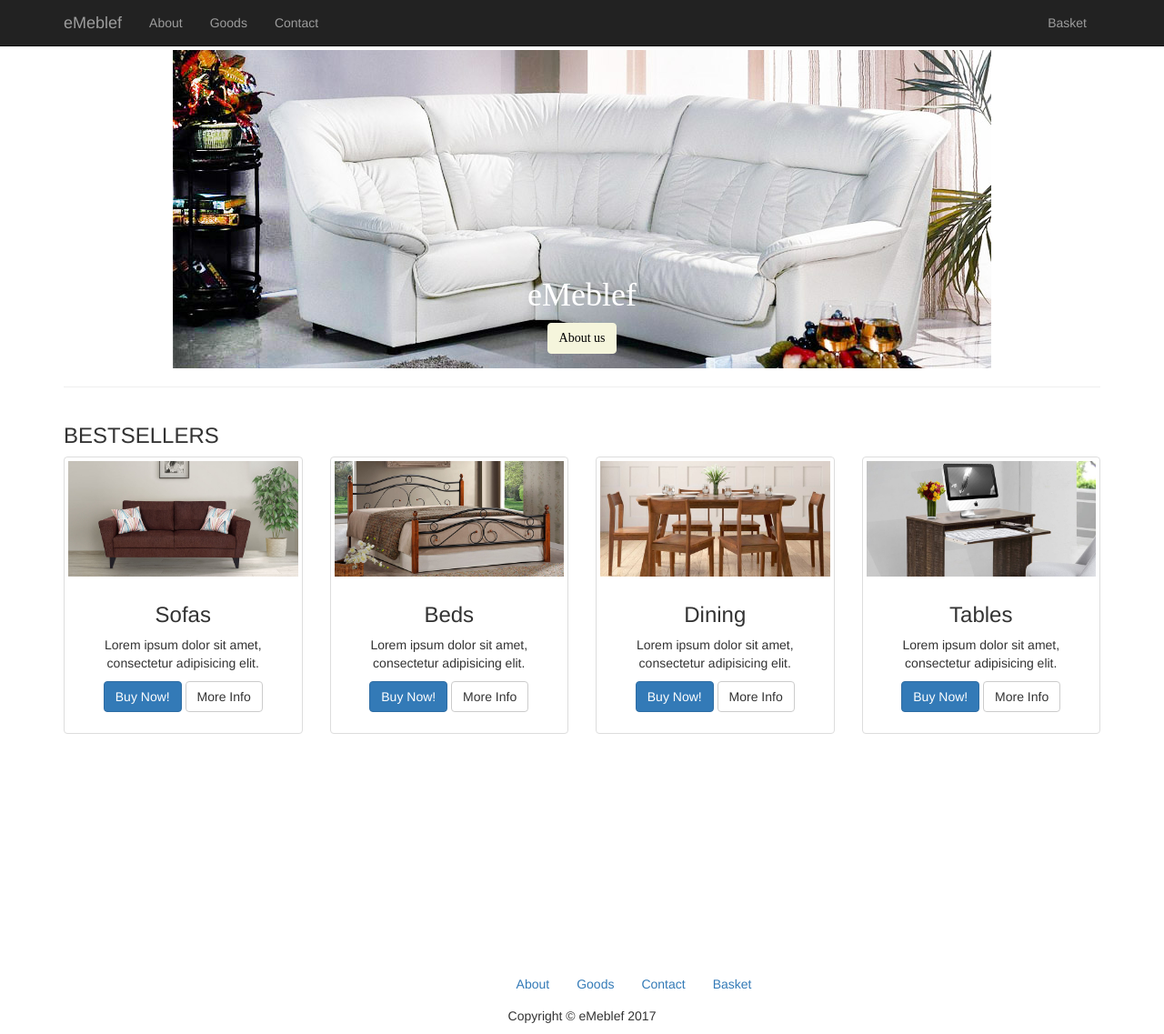
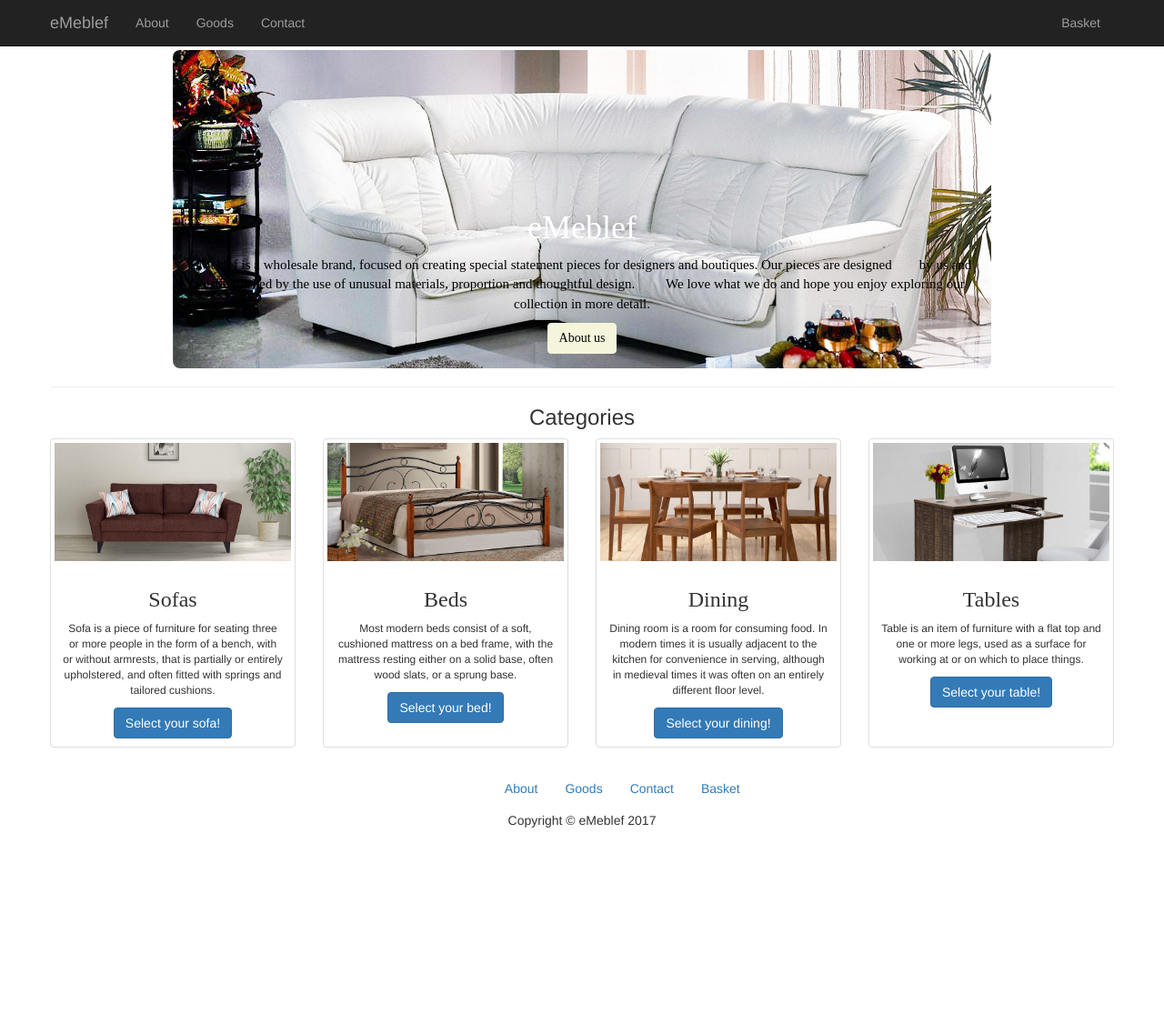
Before and after one commit to danilhatz/OsnovyWeb, a PHP site: page / in a window 1280 px wide. Shown: the whole page at 91% size. After the commit the page ends 910 px from the top, so only its background shows below. Run offline with PHP 8.4, Linux system fonts and the light colour scheme.

Commit message:
new detail

```diff
--- a/about.php
+++ b/about.php
@@ -15,7 +15,7 @@
 <body>
 <?php require_once "blocks/header.php" ?>
 <div class="container">
-    <header class="jumbotron hero-spacer">
+<!--    <header class="jumbotron hero-spacer">-->
         <div class="about">
             <h1 align="center">About us</h1>
             <p>&nbsp;&nbsp;&nbsp;&nbsp; eMebel offers a unique selection of stylish, contemporary, and chic furniture online. Our online furniture range includes sofas, beds, dining tables, TV units, wardrobes, dressing tables, and lots more. All our wooden furniture designs are available online at emebel.com.ua On our portal, you can browse as many furniture designs across categories as you like, sort and filter, compare options, easily select and buy the ones you like, and stay updated about new and contemporary designs.
--- a/blocks/slider.php
+++ b/blocks/slider.php
@@ -7,18 +7,21 @@
                 &nbsp;&nbsp;&nbsp; &nbsp;&nbsp;&nbsp;&nbspWe love what we do and hope you enjoy exploring our
                 collection in more detail."; ?>
 
+<div class="slideshow-container">
+    <!--    slide 1-->
+    <div class="mySlides fade">
+        <img src="../img/index/logo.jpg" style="width:100%">
 
-<div class="slideshow-container">
-    <div class="mySlides fade">
-        <img src="/img/index/logo.jpg" style="width:100%">
         <div class="text">
             <h1 align="center">eMeblef</h1>
 
             <p align="center">
+                <?php echo $text ?>
             </p>
             <a type="button" class="btn btn-about" href="../about.php">About us</a>
         </div>
     </div>
+    <!--    slide 2-->
     <div class="mySlides fade">
         <img src="/img/index/bed2.jpg" style="width:100%">
 
@@ -26,31 +29,24 @@
             <h1 align="center">eMeblef</h1>
 
             <p align="center">
-                <?php echo $text?>
+                <?php echo $text ?>
             </p>
-            <a type="button" class="btn btn-about" href="about.php">About us</a>
+            <a type="button" class="btn btn-about" href="../about.php">About us</a>
         </div>
     </div>
+    <!--    slide 3-->
     <div class="mySlides fade">
         <img src="/img/index/sofa_3.jpg" style="width:100%">
 
         <div class="text">
             <h1 align="center">eMeblef</h1>
 
-            <p align="center">&nbsp;&nbsp;&nbsp;&nbsp;&nbsp;&nbsp;&nbsp; eMeblef is a wholesale brand, focused
-                on
-                creating special statement pieces
-                for designers and boutiques. Our pieces are designed<br>&nbsp;&nbsp;&nbsp;&nbsp;&nbsp;&nbsp;&nbsp;&nbsp;by
-                us and distinguished by the use of unusual materials,
-                proportion and thoughtful design.<br>
-                &nbsp;&nbsp;&nbsp; &nbsp;&nbsp;&nbsp;&nbspWe love what we do and hope you enjoy exploring our
-                collection in more detail.
+            <p align="center">
+                <?php echo $text ?>
             </p>
-            <a type="button" class="btn btn-about" href="about.php">About us</a>
+            <a type="button" class="btn btn-about" href="../about.php">About us</a>
         </div>
     </div>
 </div>
 
-
-
 <script src="../js/slider.js"></script>
--- a/css/heroic-features.css
+++ b/css/heroic-features.css
@@ -9,15 +9,23 @@ body {
     padding-top: 5px;
 }
 
-.container .jumbotron{
-    padding:0px;
+.container {
+    padding:0;
     background-color: inherit;
+}
+
+.container >img{
+    border-radius: 8px;
 }
 .slideshow-container {
     max-width: 900px;
     position: relative;
     margin: auto;
     padding-top: 50px;
+}
+
+.mySlides > img{
+    border-radius: 8px;
 }
 
 .mySlides.fade
@@ -53,7 +61,7 @@ body {
     to {opacity: 1}
 }
 
-@media (max-width: 732px) {
+@media (max-width: 600px) {
     .logo {
         margin-top: 50px;
         height: 400px;
@@ -64,13 +72,14 @@ body {
     }
     .about{
         margin-top: 40px;
-        background-image: url("../img/about_us.jpg");
+        background-image: url("../img/about_us/about_us.jpg");
         /* Full height */
         height: 100%;
         /* Center and scale the image nicely */
         background-position: center;
         background-repeat: no-repeat;
         background-size: cover;
+        font-size: 8px;
     }
 }
 
@@ -78,7 +87,6 @@ body {
     -webkit-transition: all 1s ease;
     -moz-transition: all 1s ease;
     -o-transition: all 1s ease;
-    -ms-transition: all 1s ease;
     transition: all 1s ease;
 }
 
@@ -86,11 +94,10 @@ body {
     -webkit-filter: grayscale(100%);
 }
 
-@media (min-width: 733px){
+@media (min-width: 601px){
     .logo {
         margin-top: 50px;
         height: 400px;
-        /*background-image: url("../img/logo.jpg");*/
         border-radius: 5px;
         display: block;
         max-width: 100%;
@@ -129,7 +136,7 @@ body {
     height: 300px;
     margin: 0 auto;
     line-height: 1.2;
-    -webkit-line-clamp: 3;
+    /*-webkit-line-clamp: 3;*/
     -webkit-box-orient: vertical;
     overflow: hidden;
     text-overflow: ellipsis;
@@ -160,14 +167,19 @@ p {
     text-align: center;
 }
 
-.hero-feature {
-    margin-bottom: 30px;
+#footer {
+    margin-left: 41%;
+}
+.col-md-3.col-sm-6.hero-feature .thumbnail .caption{
+    height: 200px;
 }
 
-#footer {
-    /*margin: 50px 0;*/
-    margin-top: 200px;
-    margin-left: 42%;
+.col-md-3.col-sm-6.hero-feature .thumbnail .caption >h3{
+    font-family: "Times New Roman", Times, serif;
+}
+
+.col-md-3.col-sm-6.hero-feature .thumbnail .caption >p{
+    font-size: 12px;
 }
 
 .container.goods{
--- a/goods/categories.php
+++ b/goods/categories.php
@@ -4,21 +4,33 @@ return [
     1 => [
         'title' => 'Sofas',
         'img' => '../../img/index/sofa.jpg',
-        'btnTitle' => 'Select your sofa!'
+        'btnTitle' => 'Select your sofa!',
+        'description' => 'Sofa is a piece of furniture for seating three or more people in the form of a bench,
+        with or without armrests, that is partially or entirely upholstered, and often fitted with springs and
+        tailored cushions.'
     ],
     2 => [
         'title' => 'Beds',
         'img' => '../../img/index/bed1.jpg',
-        'btnTitle' => 'Select your bed!'
+        'btnTitle' => 'Select your bed!',
+        'description' => 'Most modern beds consist of a soft, cushioned mattress on a bed frame, with the mattress
+        resting either on a solid base, often wood slats, or a sprung base.'
+
     ],
     3 => [
         'title' => 'Dining',
         'img' => '../../img/index/dining.jpg',
-        'btnTitle' => 'Select your dining!'
+        'btnTitle' => 'Select your dining!',
+        'description' => 'Dining room is a room for consuming food. In modern times it is usually adjacent to the
+        kitchen for convenience in serving, although in medieval times it was often on an entirely different floor
+        level.'
+
     ],
     4 => [
         'title' => 'Tables',
         'img' => '../../img/index/computer_table.jpg',
-        'btnTitle' => 'Select your table!'
+        'btnTitle' => 'Select your table!',
+        'description' => 'Table is an item of furniture with a flat top and one or more legs, used as a surface for
+        working at or on which to place things. '
     ]
 ];
--- a/index.php
+++ b/index.php
@@ -13,37 +13,26 @@
 </head>
 
 <body>
-<?php require_once "blocks/header.php" ?>
+<?php require_once "blocks/header.php"; ?>
 <div class="container">
     <?php require_once "blocks/slider.php"?>
-
-<!--        <div style="text-align:center">-->
-<!--            <span class="dot" onclick="currentSlide(1)"></span>-->
-<!--            <span class="dot" onclick="currentSlide(2)"></span>-->
-<!--            <span class="dot" onclick="currentSlide(3)"></span>-->
-<!--        </div>-->
-<!--    </header>-->
     <hr>
     <div class="row">
         <div class="col-lg-12">
-            <h3>BESTSELLERS</h3>
+            <h3 align="center" style="margin-top: 0;">Categories</h3>
         </div>
     </div>
     <div class="row text-center">
         <?php $categories = require __DIR__ . '/goods/categories.php'; ?>
-        <?php foreach ($categories as $category): ?>
+        <?php foreach ($categories as $categoryId => $category): ?>
             <div class="col-md-3 col-sm-6 hero-feature">
                 <div class="thumbnail">
                     <img class="items" src="<?php echo $category['img'] ?>">
-
                     <div class="caption">
                         <h3><?php echo $category['title'] ?></h3>
-
-                        <p>Lorem ipsum dolor sit amet, consectetur adipisicing elit.</p>
-
+                        <p><?php echo $category['description']?></p>
                         <p>
-                            <a href="#" class="btn btn-primary">Buy Now!</a> <a href="#" class="btn btn-default">More
-                                Info</a>
+                            <a href="/goods/items.php?category_id=<?php echo $categoryId?>" class="btn btn-primary"><?php echo $category['btnTitle']?></a>
                         </p>
                     </div>
                 </div>
@@ -51,13 +40,10 @@
         <?php endforeach ?>
     </div>
 </div>
-<!--<hr class="line">-->
 <?php require_once "blocks/footer.php" ?>
-
 
 <script src="js/jquery.js"></script>
 <script src="js/bootstrap.min.js"></script>
-
 </body>
 
 </html>
--- a/js/slider.js
+++ b/js/slider.js
@@ -4,7 +4,6 @@ showSlides();
 function showSlides() {
     var i;
     var slides = document.getElementsByClassName("mySlides");
-    var dots = document.getElementsByClassName("dot");
     for (i = 0; i < slides.length; i++) {
         slides[i].style.display = "none";
     }
@@ -12,10 +11,6 @@ function showSlides() {
     if (slideIndex > slides.length) {
         slideIndex = 1
     }
-    for (i = 0; i < dots.length; i++) {
-        dots[i].className = dots[i].className.replace(" active", "");
-    }
     slides[slideIndex - 1].style.display = "block";
-    dots[slideIndex - 1].className += " active";
-    setTimeout(showSlides, 8000); // Change image every 2 seconds
+    setTimeout(showSlides, 8000);
 }
```
